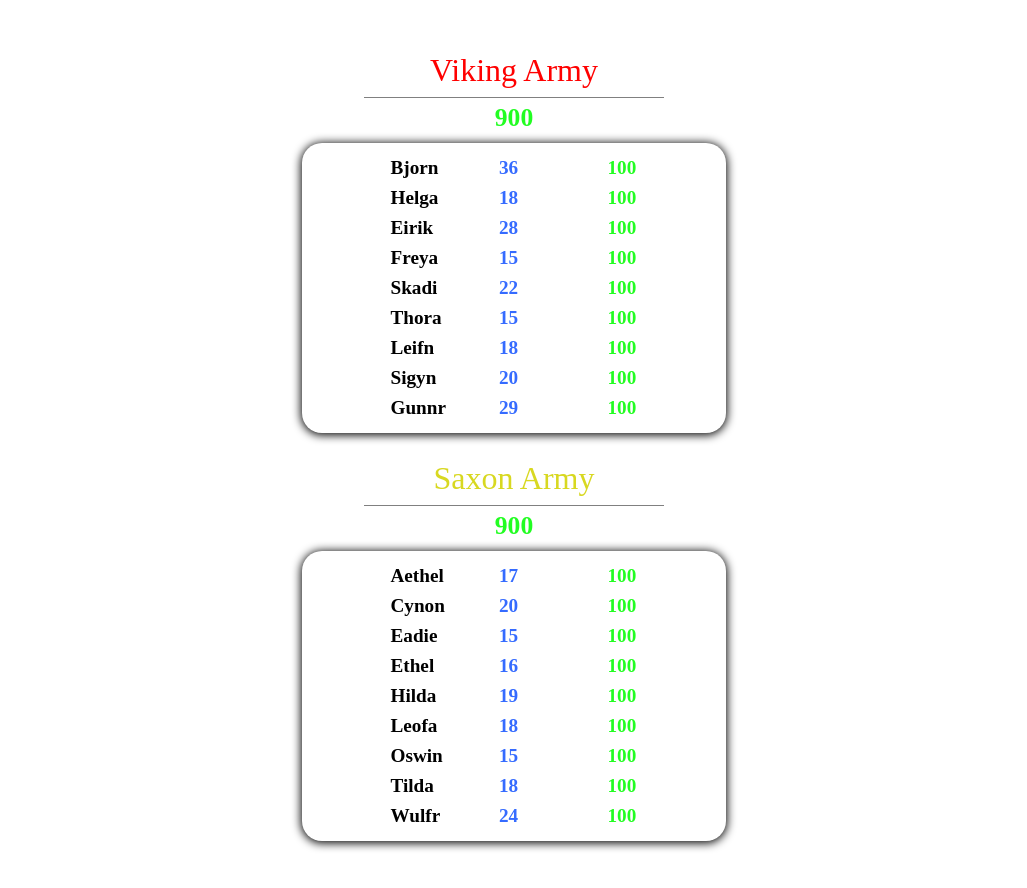
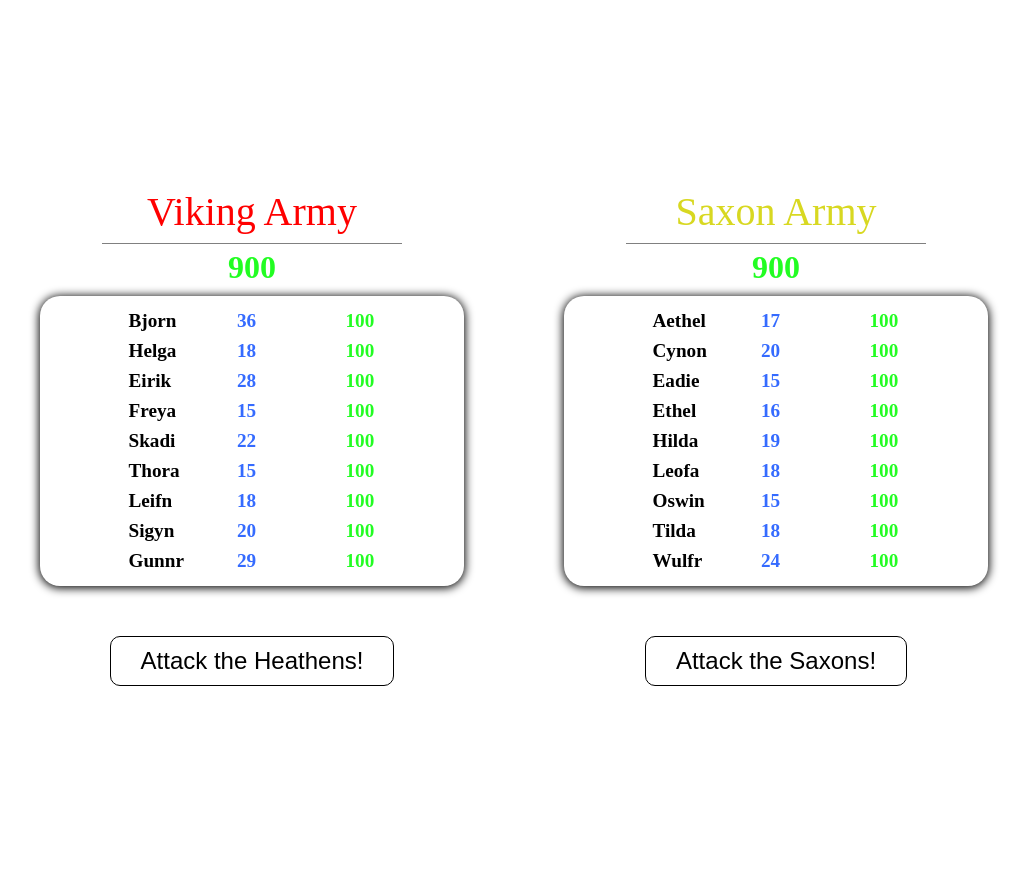
Before and after one commit to valyy151/vikings-dom-manipulation, a plain HTML site: page index.html in a window 1280 px wide. Shown: the whole page, without its empty margins (126-1153 px from the left). Before the commit the page ends 866 px from the top, so only its background shows below. Drawn offline with Linux system fonts and the light colour scheme.

Commit message:
Added buttons and event listeners

```diff
--- a/app.js
+++ b/app.js
@@ -24,9 +24,10 @@ class Viking extends Soldier {
 		this.health -= damage;
 		if (this.health <= 0) {
 			console.log(`${this.name} has died in act of combat`);
-			return `${this.name} has died in act of combat`;
+			// return `${this.name} has died in act of combat`;
 		} else if (this.health > 0) {
-			return `${this.name} has received ${damage} points of damage`;
+			console.log(`${this.name} has received ${damage} points of damage`);
+			// return `${this.name} has received ${damage} points of damage`;
 		}
 	}
 
@@ -45,9 +46,11 @@ class Saxon extends Soldier {
 		this.health -= damage;
 		if (this.health <= 0) {
 			console.log(`${this.name} has died in combat`);
-			return `${this.name} has died in combat`;
+			console.log(`${this.name} has died in combat`);
+			// return `${this.name} has died in combat`;
 		} else if (this.health > 0) {
-			return `${this.name} has received ${damage} points of damage`;
+			console.log(`${this.name} has received ${damage} points of damage`);
+			// return `${this.name} has received ${damage} points of damage`;
 		}
 	}
 }
@@ -237,3 +240,14 @@ saxonSoldiers.forEach((saxon) => bloodyWar.addSaxon(saxon));
 vikingSoldiers.forEach((viking) => bloodyWar.addViking(viking));
 
 bloodyWar.createArmies();
+
+const attackSaxons = document.getElementById('attackSaxons');
+const attackVikings = document.getElementById('attackVikings');
+
+attackSaxons.addEventListener('click', () => {
+	bloodyWar.vikingAttack();
+});
+
+attackVikings.addEventListener('click', () => {
+	bloodyWar.saxonAttack();
+});
--- a/index.html
+++ b/index.html
@@ -13,24 +13,27 @@
 		<link rel="stylesheet" href="./style.css">
 	</head>
 	<body>
+
 <section>
 		<div class="headers"><h2 id="vikings">Viking Army</h2>
 			<h3 id="vikingHealthSum"></h3>
 
-		</div>
+
 
 		    <div id="vikingArmy" class="armies"></div>
-
+			<button id="attackVikings">Attack the Heathens!</button>
+		</div>
 
 
 	<div class="headers">
 		<h2 id="saxons">Saxon Army</h2>
 	    <h3 id="saxonHealthSum"></h3>
 
-    </div>
+
 
 		<div id="saxonArmy" class="armies"></div>
-
+		<button id="attackSaxons">Attack the Saxons!</button>
+   </div>
 
 		</section>
 
--- a/style.css
+++ b/style.css
@@ -1,12 +1,33 @@
+body {
+	display: flex;
+	justify-content: space-evenly;
+}
+
 section {
+	display: flex;
+	align-items: center;
+	justify-content: center;
+	height: 875px;
+	text-align: center;
+	font-weight: 600;
+}
+button {
+	padding: 10px 30px;
+	border-radius: 10px;
+	border: 1px solid black;
+	cursor: pointer;
+	background: none;
+	font-size: 1.5em;
+	margin: 50px auto;
+}
+
+.headers {
+	border: none;
 	display: flex;
 	flex-direction: column;
 	align-items: center;
-	justify-content: center;
-	height: 850px;
-	text-align: center;
-	font-weight: 600;
 }
+
 .armies {
 	display: flex;
 	align-items: center;
@@ -15,20 +36,21 @@ section {
 	padding: 10px;
 	border-radius: 20px;
 	box-shadow: 0px 1px 10px 1px black;
+	margin: auto 50px;
 }
 
 h2 {
 	border-bottom: 1px solid gray;
 	width: 300px;
-	height: 45px;
+	height: 55px;
 	font-weight: 400;
-	font-size: 2em;
+	font-size: 2.5em;
 	margin-bottom: 5px;
 }
 h3 {
 	margin: 0 auto 10px auto;
 	font-weight: 600;
-	font-size: 1.6em;
+	font-size: 2em;
 	color: rgb(34, 253, 34);
 }
 
@@ -74,7 +96,3 @@ li {
 .red {
 	color: rgb(224, 12, 12);
 }
-
-.headers {
-	border: none;
-}
```
